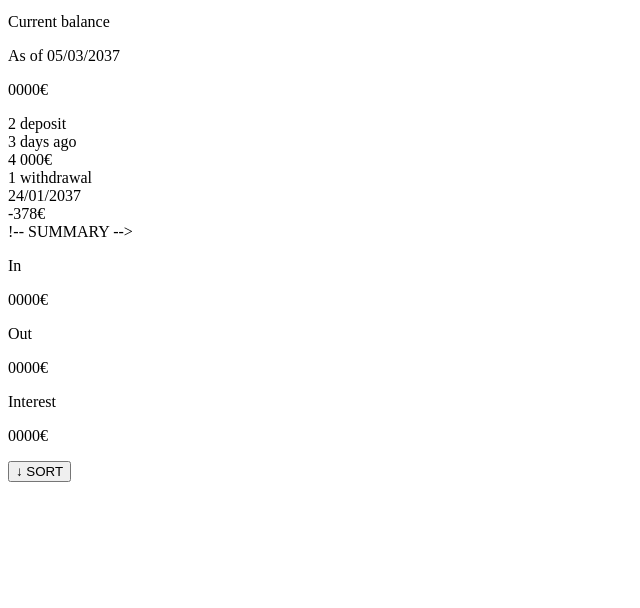
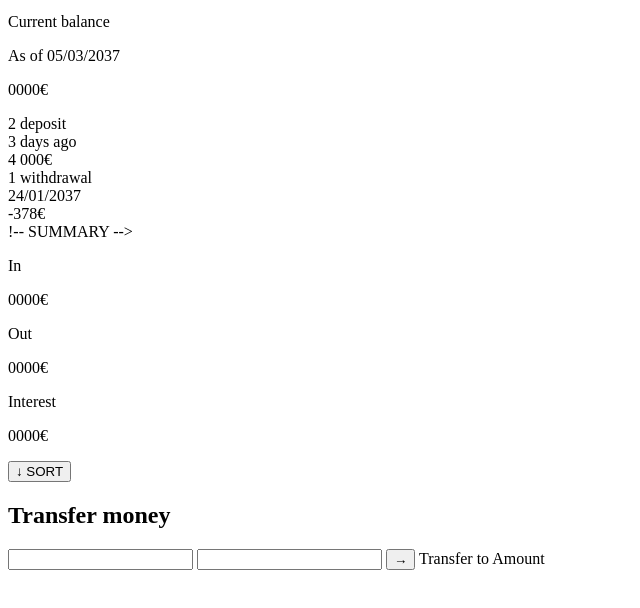
Before and after one commit to edinvucinic/-MyBank-Balance-Tracker, a plain HTML site: page index.html in a window 1280 px wide. Shown: the part 172-780 px from the top of the page, without its empty margins (0-640 px from the left). Drawn offline with Linux system fonts and the light colour scheme.

Commit message:
AddedTransfersSection

```diff
--- a/index.html
+++ b/index.html
@@ -72,6 +72,17 @@
         <p class="summary__value summary__value--interest">0000€</p>
         <button class="btn--sort">&downarrow; SORT</button>
       </div>
+      <!-- OPERATION: TRANSFERS -->
+      <div class="operation operation--transfer">
+        <h2>Transfer money</h2>
+        <form class="form form--transfer">
+          <input type="text" class="form__input form__input--to" />
+          <input type="number" class="form__input form__input--amount" />
+          <button class="form__btn form__btn--transfer">&rarr;</button>
+          <label class="form__label">Transfer to</label>
+          <label class="form__label">Amount</label>
+        </form>
+      </div>
 
 
   </body>
```
